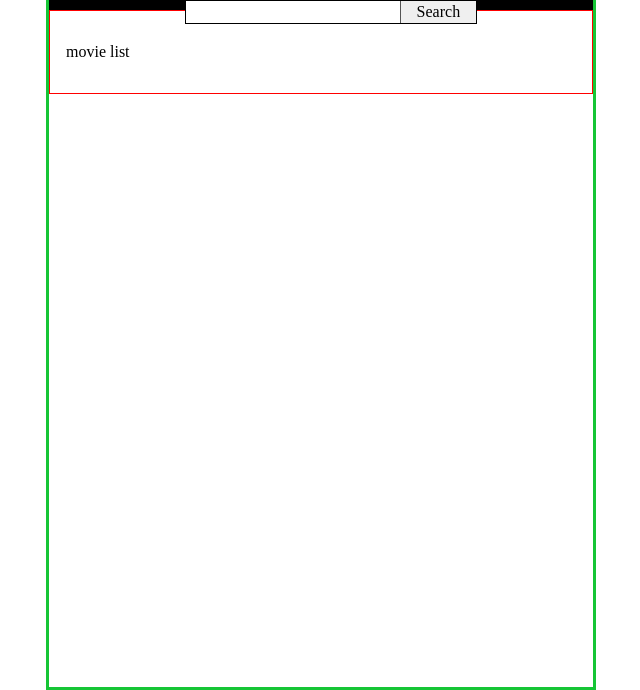
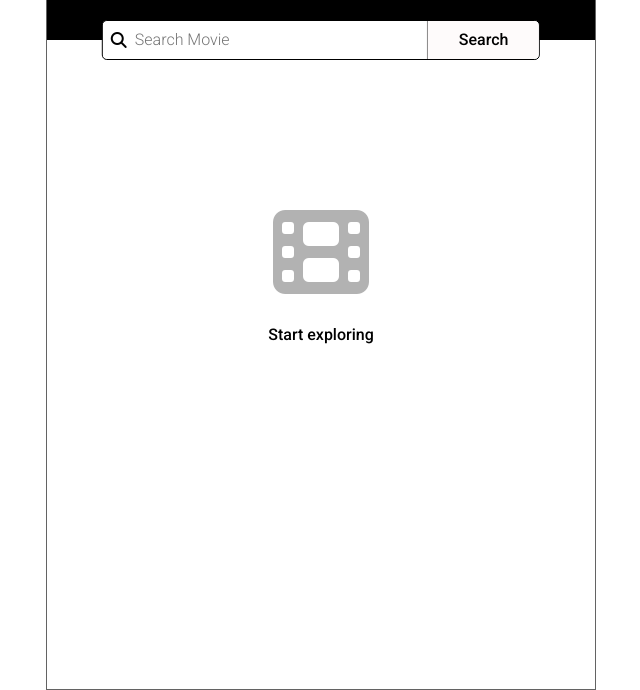
Before and after one commit to TommyOliveir/myMovieApp, a plain HTML site: page index.html in a window 1280 px wide. Shown: the part 110-800 px from the top of the page, without its empty margins (319-959 px from the left). Drawn offline with nearby package versions, Linux system fonts and the light colour scheme.

Commit message:
commit add fil icon

```diff
--- a/index.css
+++ b/index.css
@@ -5,11 +5,13 @@
 html, body {
     margin: 0;
     padding: 0;
+    font-family: 'Roboto', sans-serif;
 }
 header {
     background: #000;
-    padding: 2.5em 0;
+    padding: 3.5em 0;
     color: #fff;
+    letter-spacing: 3px;
 
 }
 header * {
@@ -24,10 +26,11 @@ header * {
 
 #watchlist {
     align-self: center;
+    font-weight: 300;
 }
 
 .container {
-    border: 3px solid rgb(21, 197, 53);
+    border: 1px solid rgb(99, 99, 99);
     width: 550px;
     margin: 0 auto;
     height: 100vh;
@@ -42,9 +45,9 @@ main {
     height: 400px;
 
 }
-.margin-auto {
+.form-container{
     margin: auto;
-    background: rgb(85, 22, 211);
+
     align-content: center;
    display: flex;
    position: relative;
@@ -53,21 +56,30 @@ main {
 
 .search-form {
     border: 1px solid #000;
-    display:inline-block;
-    margin: auto;
+    display:flex;
+    border-top-left-radius: 5px;
+    border-bottom-left-radius: 5px;
+    border-top-right-radius: 5px;
+    border-bottom-right-radius: 5px;
     background: #FFFFFF;
-    height: 1.5em;
+    height: 2.5em;
     position: absolute;
-    top: -10px;
-    left: 25%;
+    top: -20px;
+    left: 50%;
+    transform: translate(-50%, 0);
+
+    width: 80%;
 
 }
 
-#mov-search {
-     margin: 0;
-    padding: 0 .3em;
+#mov-search-input {
+    width: 100%;
+     margin: 2px auto;
+     padding: 0 .5em;
      border: none;
      outline: none;
+     font-weight: 300;
+
 }
 
 #btn-search {
@@ -80,10 +92,43 @@ main {
     border-width: 1px;
     padding: 0 1em;
      height: 100%;
+     background-color: rgb(254, 251, 251);
+     cursor: pointer;
+     color:rgb(0, 0, 0);
+     font-weight: 400;
+     width: 150px;
+     border-top-right-radius: 5px;
+     border-bottom-right-radius: 5px;
+
+}
+#btn-search:hover {
+
+    color: rgb(16, 173, 27);
 
 }
 
 #mov-list {
-    border: solid 1px red;
-    padding: 2em 1em;
+    /* border: solid 1px red; */
+    width: 90%;
+    padding: 1em;
+    text-align: center;
+    margin: auto;
+
 }
+
+
+.f-icon{
+color: #000;
+align-self: center;
+padding-left:.5em;
+}
+
+.icon-film {
+font-size: 6em;
+color: rgb(0, 0, 0, 0.3);
+padding-top: 1.5em;
+}
+
+.movie-title {
+    padding: 4em 1em 1em;
+}
--- a/index.html
+++ b/index.html
@@ -1,7 +1,18 @@
-<html>
+<!DOCTYPE html>
+<html lang="en">
 
-<head><link rel="stylesheet" href="https://cdnjs.cloudflare.com/ajax/libs/normalize/8.0.1/normalize.css">
+<head>
+	<meta charset="UTF-8">
+	<meta http-equiv="X-UA-Compatible" content="IE=edge">
+	<meta name="viewport" content="width=device-width, initial-scale=1.0">
+	<title>Document</title>
+	<link rel="stylesheet" href="https://cdnjs.cloudflare.com/ajax/libs/normalize/8.0.1/normalize.css">
 	<link rel="stylesheet" href="index.css">
+	<link rel="stylesheet" href="https://cdnjs.cloudflare.com/ajax/libs/font-awesome/6.1.1/css/all.min.css">
+	<!-- google font -->
+	<link rel="preconnect" href="https://fonts.googleapis.com">
+	<link rel="preconnect" href="https://fonts.gstatic.com" crossorigin>
+	<link href="https://fonts.googleapis.com/css2?family=Roboto:wght@100;300;500;700;900&display=swap" rel="stylesheet">
 </head>
 
 <body>
@@ -13,22 +24,30 @@
 
 		</header>
 		<main>
-			<div class="margin-auto">
+			<div class="form-container">
 				<div class="search-form">
+					<i class="fa-solid fa-magnifying-glass f-icon"></i>
 					<label for="site-search"></label>
-					<input type="search" id="mov-search" name="q">
+					<input type="search" id="mov-search-input" name="q" placeholder="Search Movie">
 					<button id="btn-search">Search</button>
 
 				</div>
 			</div>
-            <section id="mov-list">
-                movie list
-            </section>
+			<section id="mov-list">
+
+				<div class="icon-film"><i class="fa-solid fa-film"></i>
+
+				</div>
+				<p>Start exploring</p>
+
+			</section>
 
 
 		</main>
 	</div>
-	<!--container -->
+	<!--container end-->
+
+	<!-- script -->
 	<script src="index.js"></script>
 </body>
 
--- a/index.js
+++ b/index.js
@@ -1,5 +1,5 @@
 const movieList = document.getElementById("mov-list")
-const inputVal = document.getElementById('mov-search')
+const inputVal = document.getElementById('mov-search-input')
 const searchBtn = document.getElementById('btn-search')
 
 
@@ -12,7 +12,7 @@ async function getResponse(title) {
 	console.log(data)
 	// const list = `${data.Title} <div>Actors: ${data.Actors}</div>  <img src=${data.Poster}" alt="poster"> `
 	const list = ` ${data.Search.map(item => {
-		return  `<div>${item.Title}</div> <img src=${item.Poster}" alt="poster">`
+		return  `<div class="movie-title">${item.Title}</div> <img src=${item.Poster}" alt="poster">`
 	}).join("")} `
 
 	movieList.innerHTML = list
```
